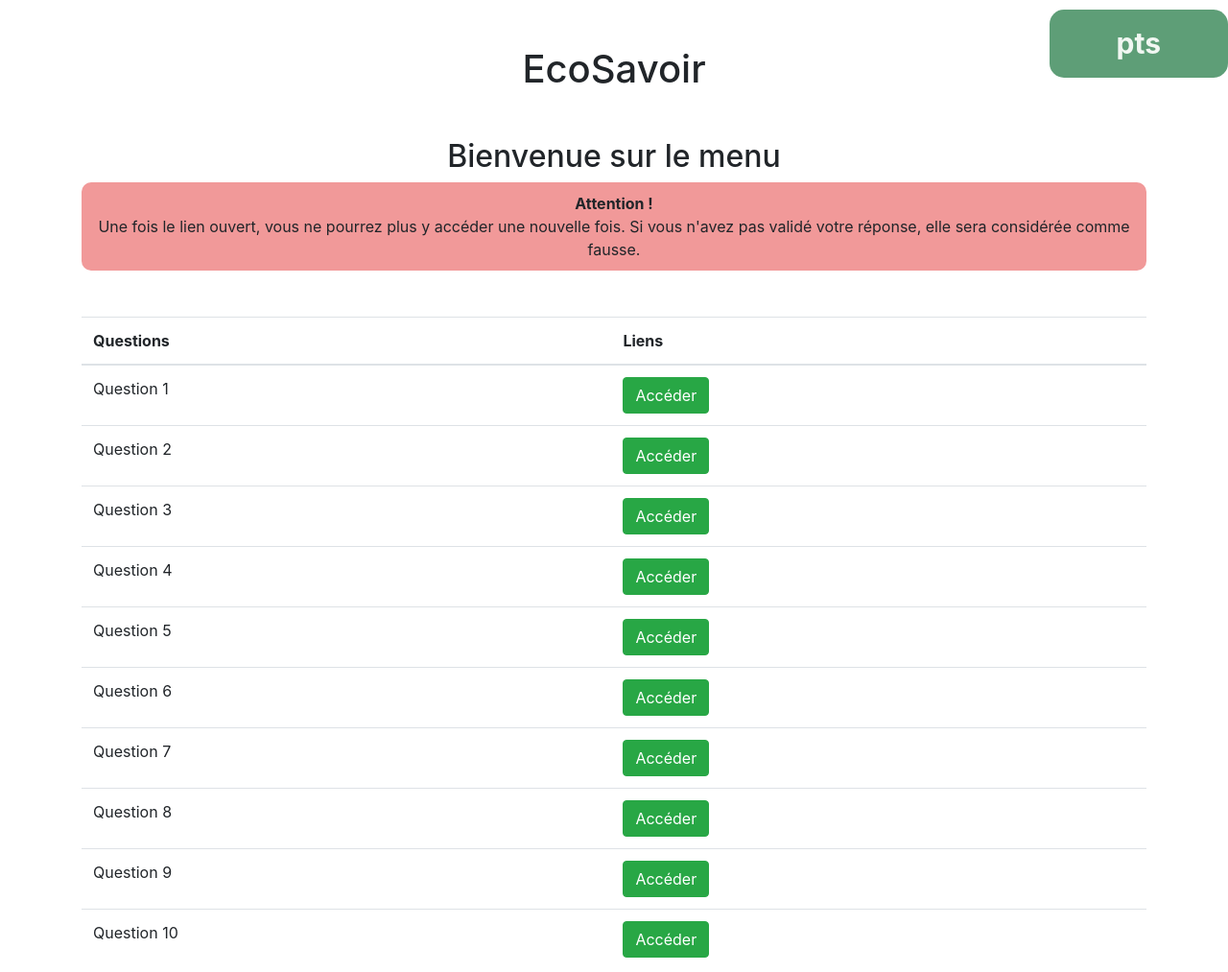
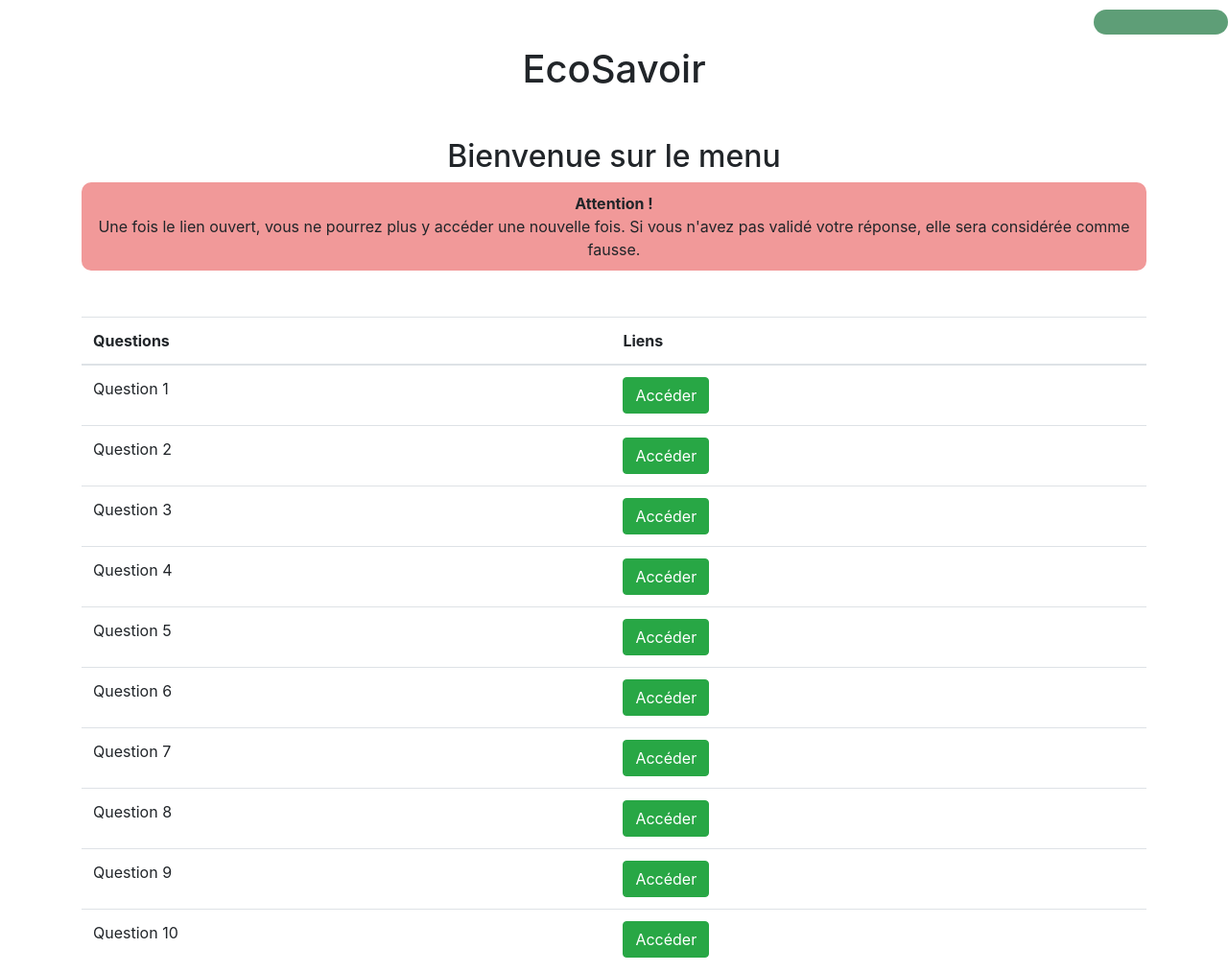
Before and after one commit to Imp-nele/Nuit-Info, a plain HTML site: page nuit_info_1.html in a window 1280 px wide. Shown: the whole page at 96% size. Drawn offline with nearby package versions, Linux system fonts and the light colour scheme.

Commit message:
Update nuit_info_1.html

```diff
--- a/nuit_info_1.html
+++ b/nuit_info_1.html
@@ -10,7 +10,7 @@
 </head>
 <body>
     <div class="container">
-        <div class="points" id="pts"> pts</div>
+        <div class="points" id="pts"></div>
         <h1 class="text-center mt-5">EcoSavoir</h1>
         <h2 class="text-center mt-5">Bienvenue sur le menu </h2>
         <div class="bubble">
```
